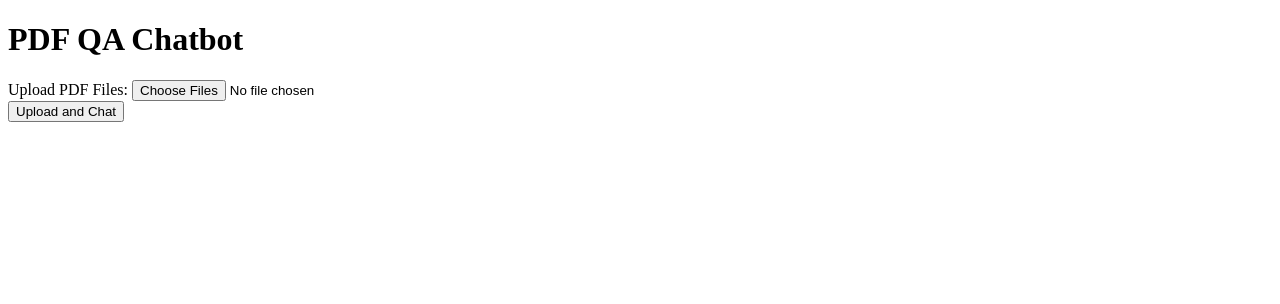
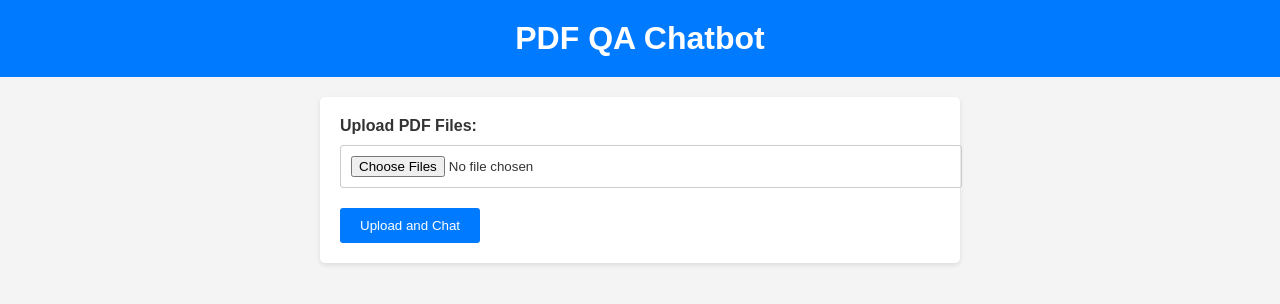
Before and after one commit to MZUHKHAN/pdfchatbot-flask, a Flask app: page / in a window 1280 px wide. Shown: the top 304 px of the page. Run offline with Flask 3, Linux system fonts and the light colour scheme.

Commit message:
Update index.html

```diff
--- a/templates/index.html
+++ b/templates/index.html
@@ -4,12 +4,70 @@
     <meta charset="UTF-8">
     <meta name="viewport" content="width=device-width, initial-scale=1.0">
     <title>PDF QA Chatbot</title>
+    <style>
+        body {
+            font-family: sans-serif;
+            background-color: #f4f4f4;
+            color: #333;
+            margin: 0;
+            padding: 0;
+        }
+
+        h1 {
+            text-align: center;
+            padding: 20px 0;
+            background-color: #007bff;
+            color: #fff;
+            margin: 0;
+        }
+
+        form {
+            max-width: 600px;
+            margin: 20px auto;
+            padding: 20px;
+            background-color: #fff;
+            border-radius: 5px;
+            box-shadow: 0 2px 5px rgba(0, 0, 0, 0.1);
+        }
+
+        label {
+            display: block;
+            margin-bottom: 10px;
+            font-weight: bold;
+        }
+
+        input[type="file"] {
+            width: 100%;
+            padding: 10px;
+            margin-bottom: 20px;
+            border: 1px solid #ccc;
+            border-radius: 3px;
+        }
+
+        button[type="submit"] {
+            background-color: #007bff;
+            color: #fff;
+            padding: 10px 20px;
+            border: none;
+            border-radius: 3px;
+            cursor: pointer;
+        }
+
+        button[type="submit"]:hover {
+            background-color: #0056b3;
+        }
+
+        p.error {
+            color: red;
+            margin-top: 10px;
+        }
+    </style>
 </head>
 <body>
     <h1>PDF QA Chatbot</h1>
 
     {% if error %}
-        <p style="color: red;">{{ error }}</p>
+        <p class="error">{{ error }}</p>
     {% endif %}
 
     <form method="POST" enctype="multipart/form-data">
```
